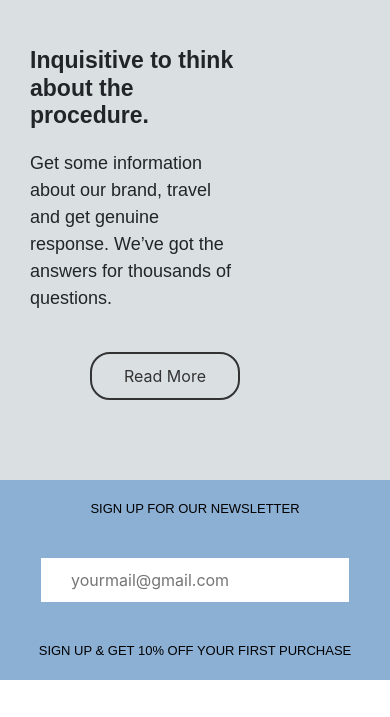
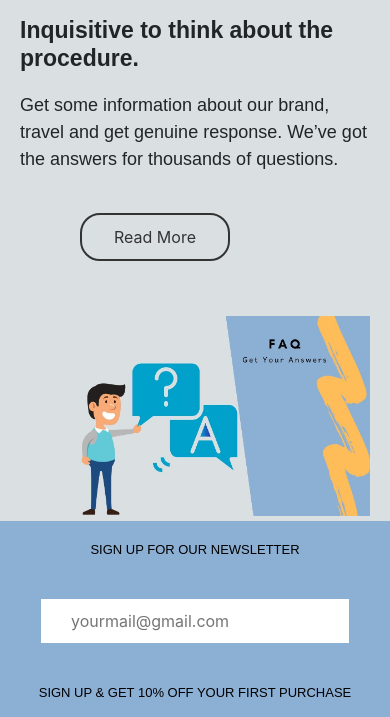
Before and after one commit to Mani1211/touron-updates, a plain HTML site: page index.html in a window 390 px wide. Shown: the part 715-1432 px from the top of the page. Drawn offline with nearby package versions, Linux system fonts and the light colour scheme; files whose address does not match are found by name.

Commit message:
Changes made

```diff
--- a/css/style.css
+++ b/css/style.css
@@ -443,8 +443,10 @@ font-size: 35px;
 }
 .faq-content{
   display: flex;
+  flex-wrap: wrap;
 }
 .faq-section .faq-que{
+  margin: 10px;
   width: 100%;
   padding:10px;
 }
@@ -474,7 +476,6 @@ font-size: 35px;
   transition: .5s ease-out;
   background-color: transparent;
   margin-left: 60px;
-
 }
 
 .faq-que .readmore:hover{
@@ -483,7 +484,14 @@ font-size: 35px;
   transform: scale(1.1);
 }
 .faq-section .faq-image{
-background-image: none;
+  width: 350px;
+  background-image: url('../images/FAQ.jpg');
+  background-size: cover;
+  background-position: center;
+  height: 200px;
+  margin: 5px 0;
+  display: flex;
+  justify-content: center;
 }
 
 
--- a/index.html
+++ b/index.html
@@ -167,9 +167,7 @@
             </div>
 
               <div class="faq-image">
-                  <div class="image">
 
-                   </div>
               </div>
               </div>
           </div>
```
